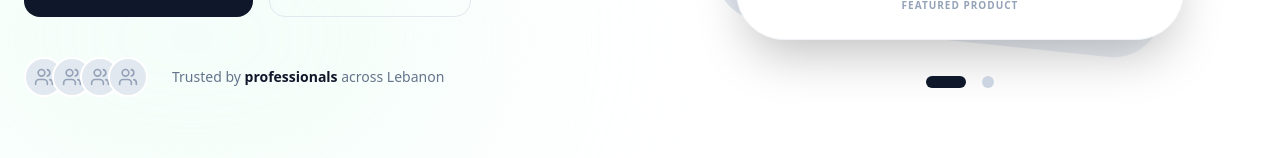
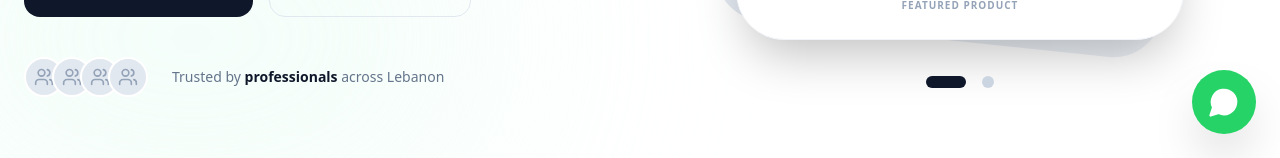
Before and after one commit to AnthonyN799/therapeutic-final, a React (Vite) app: page / in a window 1280 px wide. Shown: the part 642-800 px from the top of the page. Built offline with nearby package versions, Linux system fonts and the light colour scheme.

Commit message:
Update App.jsx

```diff
--- a/src/App.jsx
+++ b/src/App.jsx
@@ -15,7 +15,8 @@ import {
   ArrowRight,
   MessageSquare,
   Activity,
-  FileText
+  FileText,
+  MessageCircle // Added for the WhatsApp button
 } from 'lucide-react';
 
 // --- DATA ---
@@ -23,7 +24,6 @@ const heroSlides = [
   {
     id: 1,
     name: "Pure Ice",
-    // VALID LINK: Using your uploaded transparent image
     image: "https://i.imgur.com/sLLnGFB.png",
     icon: null,
     quote: "The cooling effect is sustained for over 50 minutes from a single application, my clients love it. ~Dr. Ralph J. Ghosn - Physiotherapist",
@@ -32,7 +32,6 @@ const heroSlides = [
   {
     id: 2,
     name: "Pure Ice",
-    // VALID LINK: Using the same image for the second review
     image: "https://i.imgur.com/sLLnGFB.png",
     icon: null,
     quote: "It provides exceptional relief. Most of my patients are asking to take tubes home for post-session recovery. ~Marie-Joe Eid - Physiotherapist",
@@ -729,6 +728,17 @@ export default function App() {
           </div>
         </div>
       </footer>
+
+      {/* Floating WhatsApp Button */}
+      <a
+        href="https://wa.me/9613203567"
+        target="_blank"
+        rel="noopener noreferrer"
+        className="fixed bottom-6 right-6 z-[90] p-4 bg-[#25D366] text-white rounded-full shadow-2xl hover:bg-green-600 transition-all hover:scale-110 flex items-center justify-center group"
+        aria-label="Chat on WhatsApp"
+      >
+        <MessageCircle className="w-8 h-8 fill-current" />
+      </a>
     </div>
   );
 }
```
